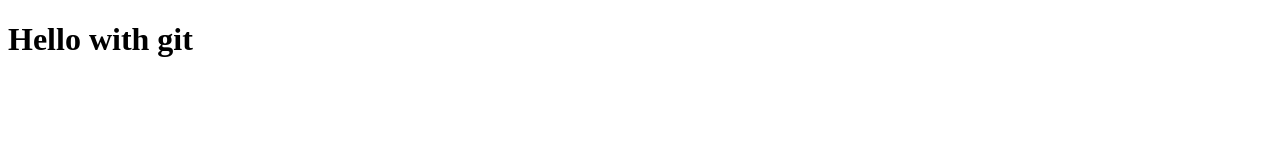
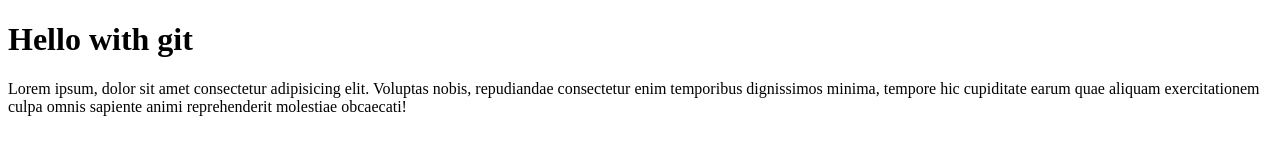
Before and after one commit to donya-creator/Lab1, a plain HTML site: page index.html in a window 1280 px wide. Drawn offline with Linux system fonts and the light colour scheme.

Commit message:
add paragraph

```diff
--- a/index.html
+++ b/index.html
@@ -7,5 +7,6 @@
 </head>
 <body>
     <h1>Hello with git</h1>
+    <p>Lorem ipsum, dolor sit amet consectetur adipisicing elit. Voluptas nobis, repudiandae consectetur enim temporibus dignissimos minima, tempore hic cupiditate earum quae aliquam exercitationem culpa omnis sapiente animi reprehenderit molestiae obcaecati!</p>
 </body>
 </html>
```
